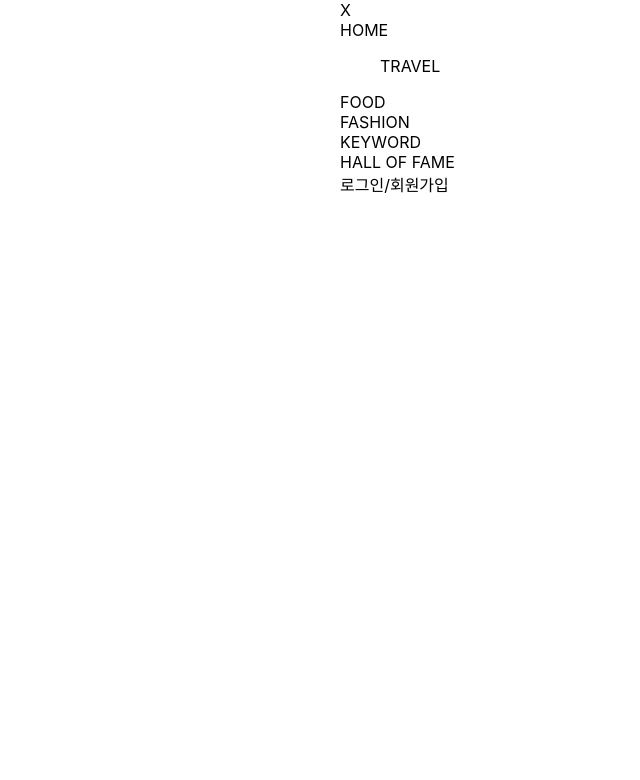
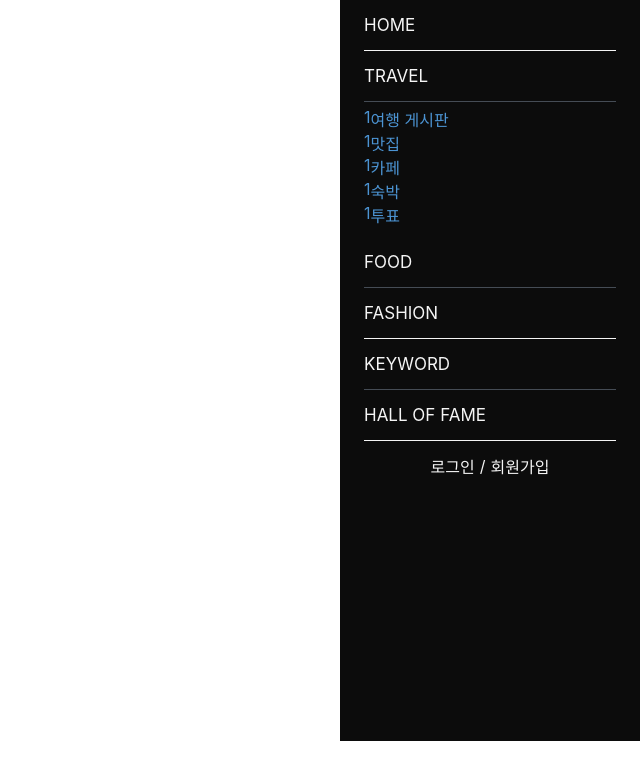
Before and after one commit to koriait-mzpick/mzpick-front, a React (Create React App) app in the folder mzpick-front/: page / in a window 1280 px wide. Shown: the top 780 px of the page, without its empty margins (640-1280 px from the left). Built offline with nearby package versions, Linux system fonts and the light colour scheme.

Commit message:
for pull

```diff
--- a/mzpick-front/src/MzPick.css
+++ b/mzpick-front/src/MzPick.css
@@ -12,6 +12,12 @@
   font-style: normal;
 }
 
+:root {
+  --primary-color: rgba(12, 12, 12, 1);
+  --primary-font-color: rgba(245, 245, 245, 1);
+}
+
+
 body{
   margin: 0;
 }
--- a/mzpick-front/src/layouts/SideBarLayout/index.tsx
+++ b/mzpick-front/src/layouts/SideBarLayout/index.tsx
@@ -16,15 +16,40 @@ export default function SideBarMain() {
     return (
         <div id='main'>
             <div className="side-bar">
-                <div className="closeButtoon">X</div>
-                <div className="HOME">HOME</div>
-                <ul className="TRAVEL">TRAVEL
-                </ul>
-                <div className="FOOD">FOOD</div>
-                <div className="FASHION">FASHION</div>
-                <div className="KEYWORD">KEYWORD</div>
-                <div className="HALL OF FAME">HALL OF FAME</div>
-                <div className="signIn-signUp">로그인/회원가입</div>
+                <div className="close-icon"></div>
+                <div className="Category ">HOME</div>
+                <div className="Category darkLine">TRAVEL</div>
+                <div className='Travel-detail'>
+                    <div className='Travel-detail-text-box'>
+                        <div className='icon'>1</div>
+                        <div className='Travel-detail-text'>여행 게시판</div>
+                    </div>
+                    <div className='Travel-detail-text-box'>
+                        <div className='icon'>1</div>
+                        <div className='Travel-detail-text'>맛집</div>
+                    </div>
+                    <div className='Travel-detail-text-box'>
+                        <div className='icon'>1</div>
+                        <div className='Travel-detail-text'>카페</div>
+                    </div>
+                    <div className='Travel-detail-text-box'>
+                        <div className='icon'>1</div>
+                        <div className='Travel-detail-text'>숙박</div>
+                    </div>
+                    <div className='Travel-detail-text-box'>
+                        <div className='icon'>1</div>
+                        <div className='Travel-detail-text'>투표</div>
+                    </div>
+                </div>
+                <div className="Category darkLine">FOOD</div>
+                <div className="Category">FASHION</div>
+                <div className="Category darkLine">KEYWORD</div>
+                <div className="Category">HALL OF FAME</div>
+                <div className="signin-signup">
+                    <div className='login-button'>로그인</div>
+                    <div className='slice-line'>/</div>
+                    <div className='signup-button'>회원가입</div>
+                </div>
             </div>
         </div>
     );
--- a/mzpick-front/src/layouts/SideBarLayout/style.css
+++ b/mzpick-front/src/layouts/SideBarLayout/style.css
@@ -1,14 +1,82 @@
+.App {
+
+}
+
 #main {
     display: flex;
     justify-content: flex-end;
+
 }
 
 #main .side-bar {
     display: flex;
     flex-direction: column;
-    width: 300px;
+    background-color: var(--primary-color);
 }
 
-#main .side-bar .closeButton {
+#main .side-bar .closeIcon {
+    display: flex;
+    margin: 10px 24px 30px 236px;
+    width: 40px;
+    height: 40px;
 
+    background-image: url('/public/image/Close\ Icon.png');
+    background-size: contain;
 }
+
+#main .side-bar .Category {
+    display: flex;
+    width: 252px;
+    height: 50px;
+    font-size: 17px;
+    color: var(--primary-font-color);
+    margin: 0px 24px;
+    align-items: center;
+    border-bottom: 1px solid var(--primary-font-color);
+    cursor: pointer;
+}
+
+#main .side-bar .darkLine {
+    border-bottom: 1px solid rgba(201, 224, 253, 0.3);
+}
+
+.signin-signup {
+    display: flex;
+    gap: 5px;
+    height: 300px;
+    justify-content: center;
+}
+
+.signin-signup .login-button,
+.signin-signup .slice-line,
+.signin-signup .signup-button {
+    display: flex;
+    height: 50px;
+    font-size: 16px;
+    align-items: center;
+    color: var(--primary-font-color);
+    cursor: pointer;
+}
+
+.signin-signup .slice-line{
+    cursor: default;
+}
+
+#main .side-bar .Travel-detail {
+    display: flex;
+    flex-direction: column;
+    height: 125px;
+    margin: 5px 152px 5px 24px;
+}
+#main .side-bar .Travel-detail .Travel-detail-text-box{
+    display: flex;
+    flex-direction: row;
+}
+
+#main .side-bar .Travel-detail .Travel-detail-text-box .icon{
+    color: rgb(76, 148, 211);
+}
+
+#main .side-bar .Travel-detail .Travel-detail-text-box .Travel-detail-text{
+    color: rgb(76, 148, 211);
+}
```
Also changed, not shown: mzpick-front/public/image/Close Icon.png (added).
